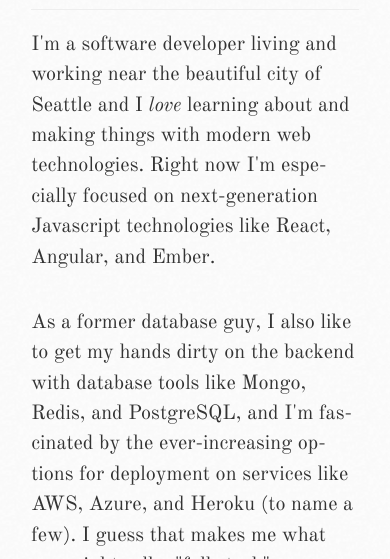
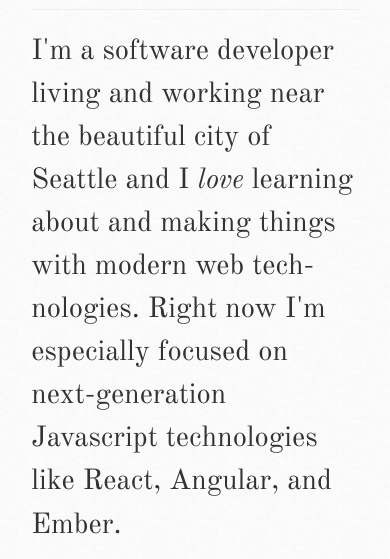
Before and after one commit to phoward8020/phoward8020.github.io, a plain HTML site: page index.html in a window 390 px wide. Shown: the part 285-844 px from the top of the page. Drawn offline with nearby package versions, Linux system fonts and the light colour scheme; a web font is replaced by a local one.

Commit message:
Bump up font size for xs screens

```diff
--- a/styles/main.css
+++ b/styles/main.css
@@ -65,7 +65,9 @@ p {
 
 /* Extra-Small */
 @media (max-width: 767px) {
-
+  p {
+    font-size: 3.4vh;
+  }
 }
 
 /* Small */
```
